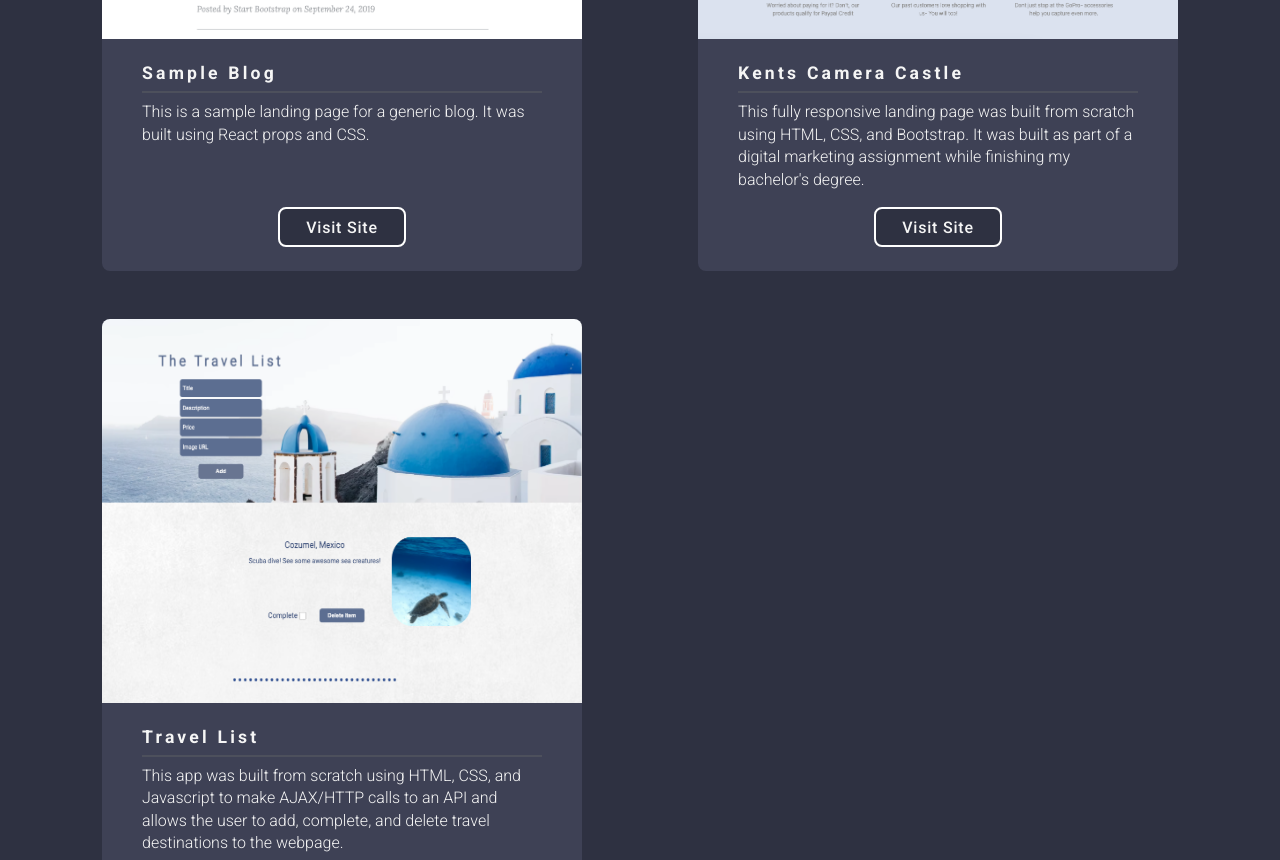
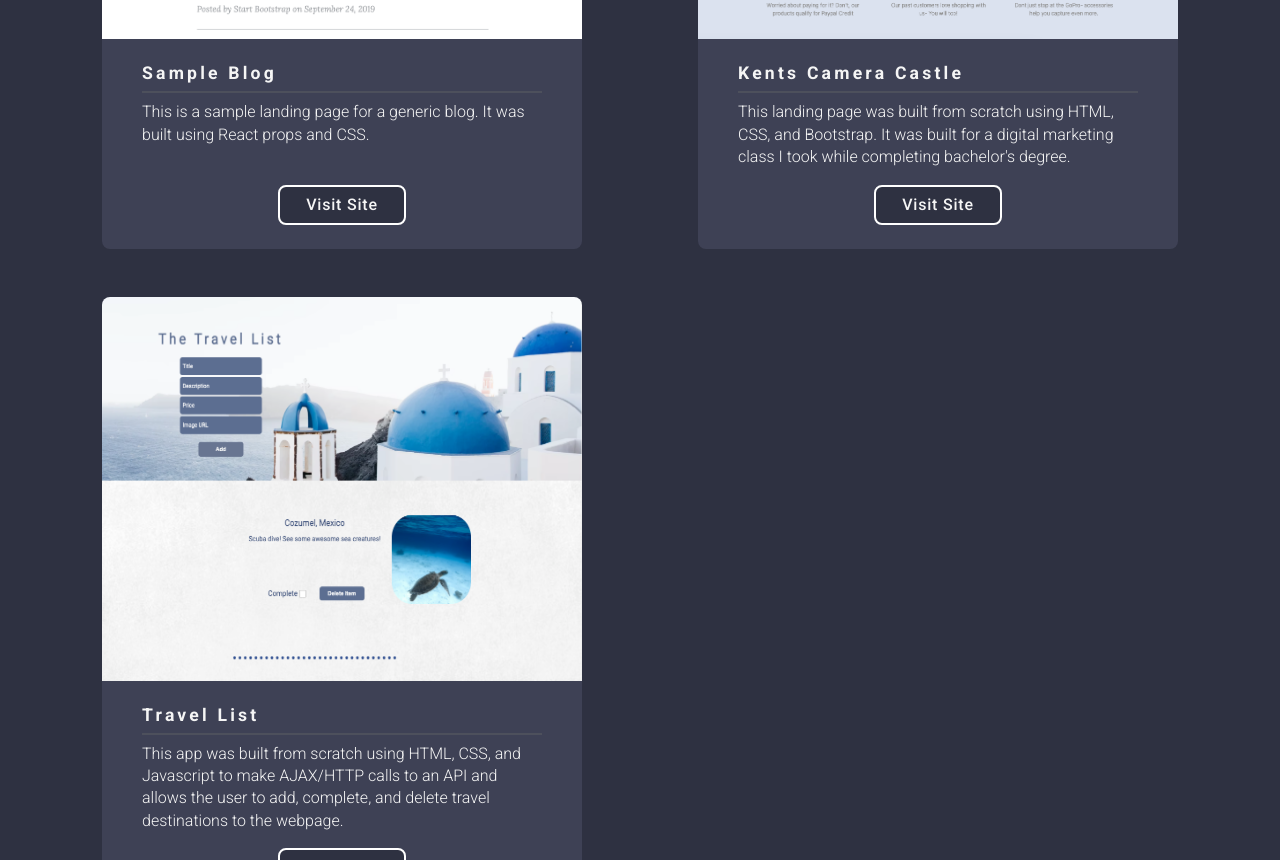
Before and after one commit to brobb27/portfolio, a React (Create React App) app: page / in a window 1280 px wide. Shown: the part 3209-4069 px from the top of the page. Built offline with nearby package versions, Linux system fonts and the light colour scheme; a web font is replaced by a local one.

Commit message:
changed the wording on a description of a project

```diff
--- a/src/components/Projects.js
+++ b/src/components/Projects.js
@@ -46,7 +46,7 @@ function Projects() {
         {
             projectImg: kentsCamera,
             title: 'Kents Camera Castle',
-            description: `This fully responsive landing page was built from scratch using HTML, CSS, and Bootstrap. It was built as part of a digital marketing assignment while finishing my bachelor's degree.`,
+            description: `This landing page was built from scratch using HTML, CSS, and Bootstrap. It was built for a digital marketing class I took while completing bachelor's degree.`,
             link: 'https://kents-camera-castle-br.netlify.app/'
         },
         {
```
